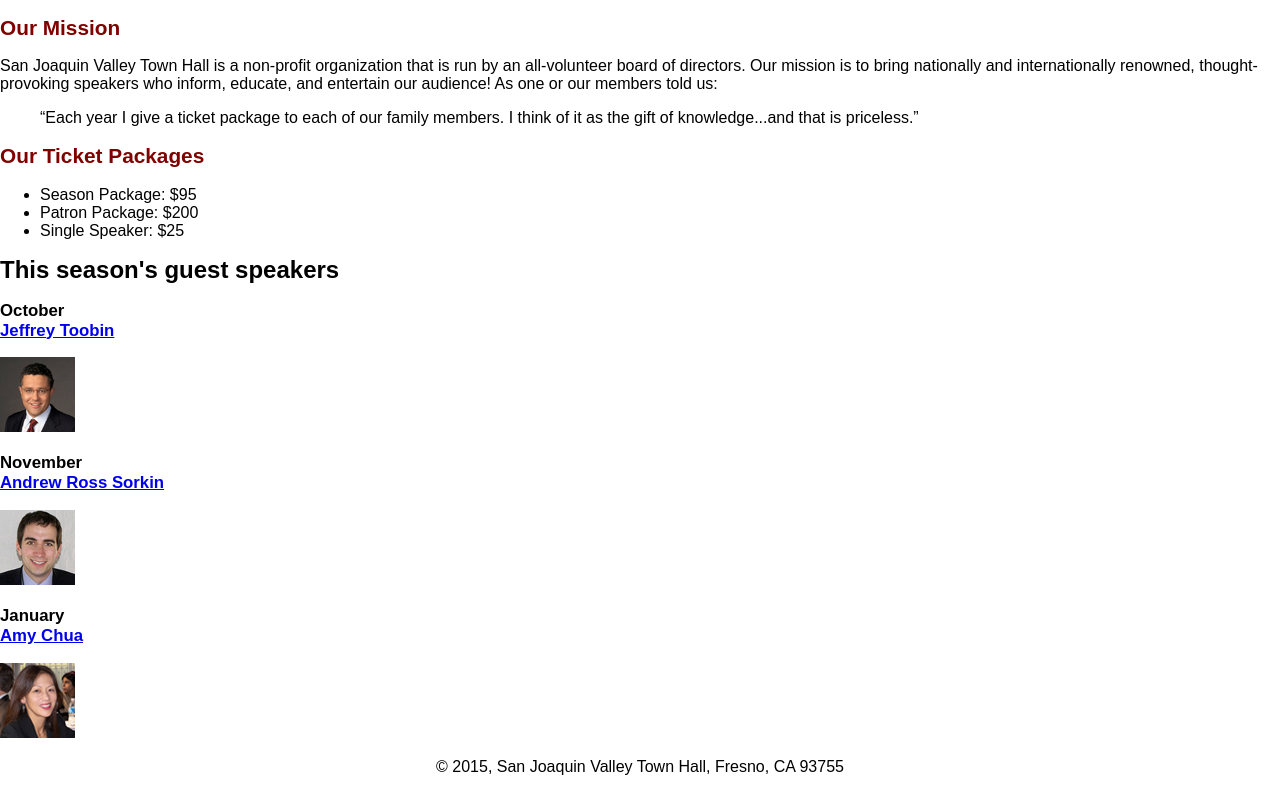
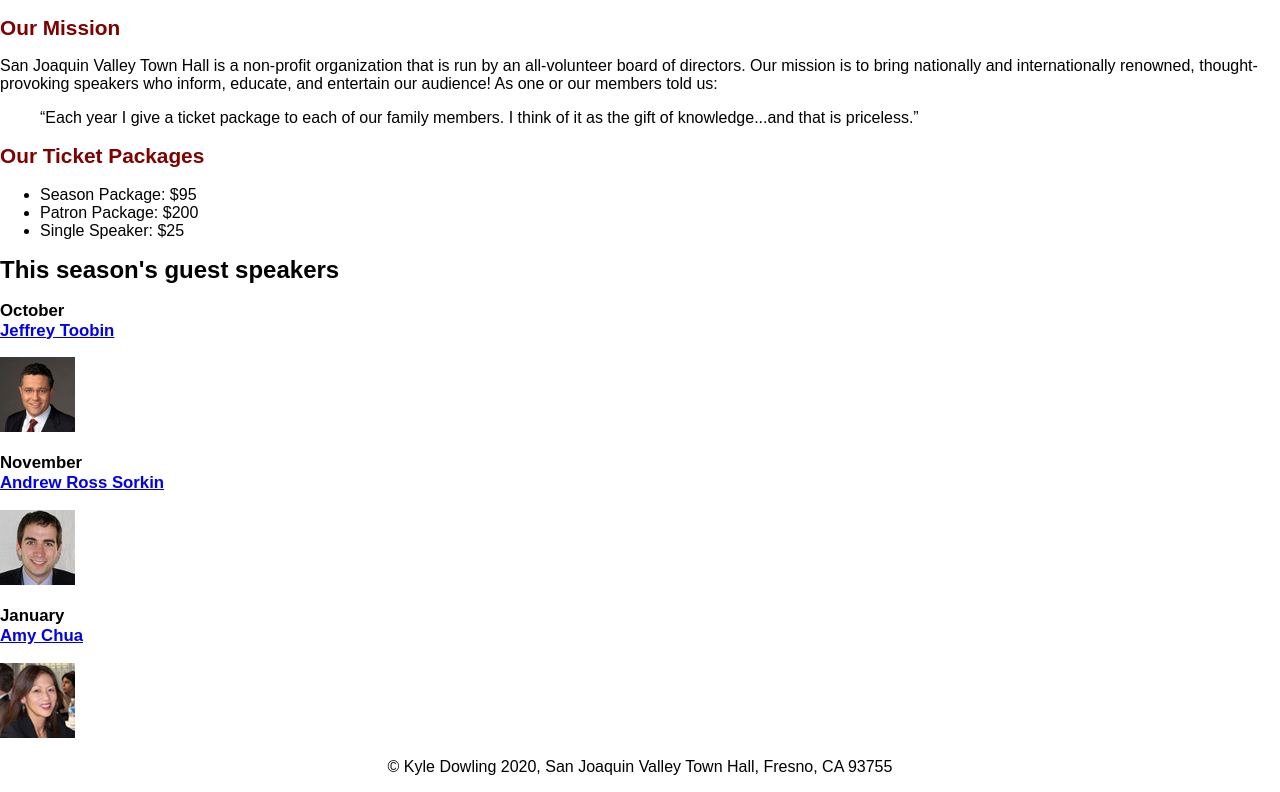
Before and after one commit to kyledowling2023/A08, a plain HTML site: page index.html in a window 1280 px wide. Shown: the part 106-898 px from the top of the page. Drawn offline with Linux system fonts and the light colour scheme.

Commit message:
Update copyright
Changed it from 2015 (lol) to name and current year

```diff
--- a/index.html
+++ b/index.html
@@ -52,7 +52,7 @@
 </main>
 
 <footer>
-	<p>&copy; 2015, San Joaquin Valley Town Hall, Fresno, CA 93755</p>
+	<p>&copy; Kyle Dowling 2020, San Joaquin Valley Town Hall, Fresno, CA 93755</p>
 </footer>
 </body>
 </html>
```
